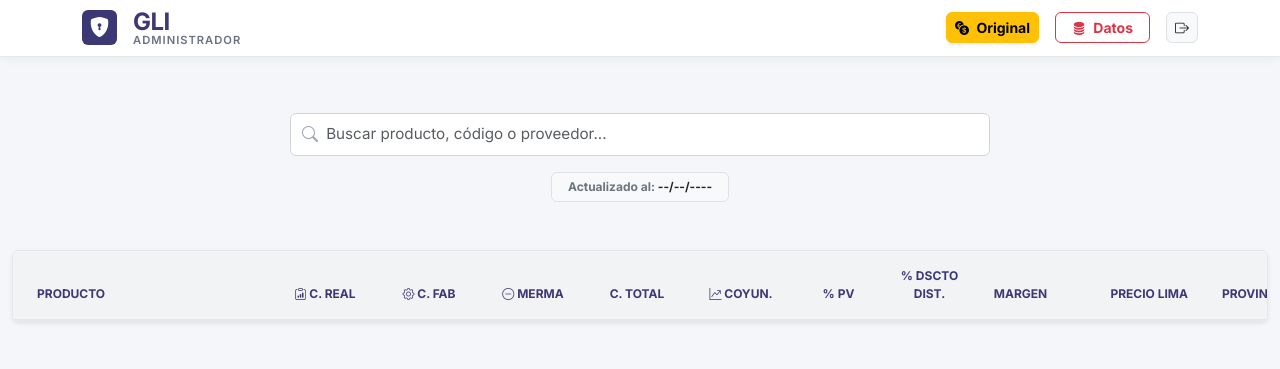
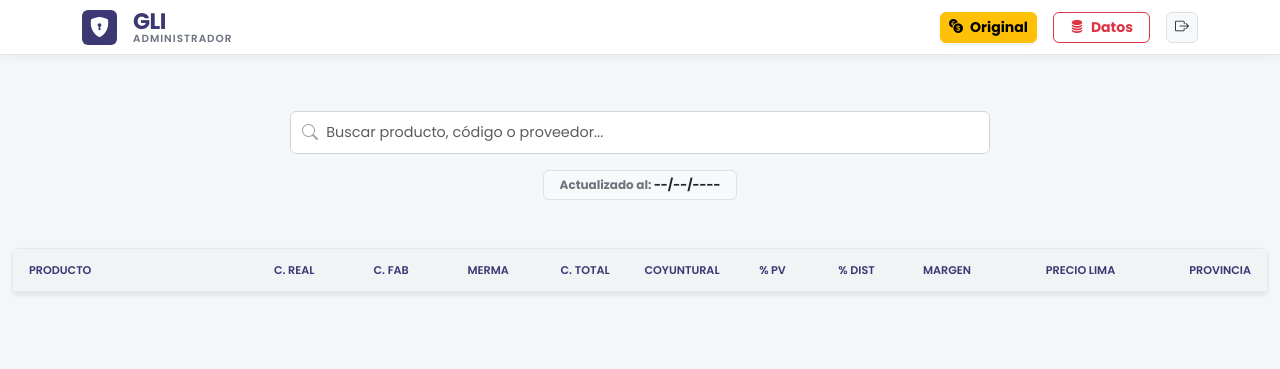
Before and after one commit to GrupoLinrosInterinsumos/gli_precios, a Flask app: template templates/index_admin.html in a window 1280 px wide. Shown: the top 369 px of the page. Run offline with Flask 3, Linux system fonts and the light colour scheme; the template is opened without the code that fills it, so the values that code supplies are empty.

Commit message:
Update index_admin.html

```diff
--- a/templates/index_admin.html
+++ b/templates/index_admin.html
@@ -7,49 +7,55 @@
 
     <link rel="preconnect" href="https://fonts.googleapis.com">
     <link rel="preconnect" href="https://fonts.gstatic.com" crossorigin>
-    <link href="https://fonts.googleapis.com/css2?family=Inter:wght@300;400;600;700&display=swap" rel="stylesheet">
+    <link href="https://fonts.googleapis.com/css2?family=Poppins:wght@300;400;500;600;700&display=swap" rel="stylesheet">
     <link href="https://cdn.jsdelivr.net/npm/bootstrap@5.3.0/dist/css/bootstrap.min.css" rel="stylesheet">
     <link rel="stylesheet" href="https://cdn.jsdelivr.net/npm/bootstrap-icons@1.10.0/font/bootstrap-icons.css">
 
     <style>
         :root { --primary-color: #3b3874; --accent-color: #2a2852; --bg-color: #f4f6f9; --white-pure: #ffffff; --text-dark: #1f2937; --text-light: #6b7280; }
-        body { background-color: var(--bg-color); font-family: 'Inter', sans-serif; color: var(--text-dark); margin:0; overflow-x: hidden; }
+        body { background-color: var(--bg-color); font-family: 'Poppins', sans-serif; color: var(--text-dark); margin:0; overflow-x: hidden; }
         .text-brand { color: var(--primary-color) !important; }
         .bg-brand { background-color: var(--primary-color) !important; color: white; }
         .navbar { background-color: var(--white-pure); box-shadow: 0 2px 10px rgba(0,0,0,0.05); padding: 0.6rem 1.5rem; border-bottom: 1px solid #e5e7eb;}
-        .brand-logo { font-weight: 800; font-size: 1.5rem; color: var(--primary-color); letter-spacing: -0.5px; line-height: 1; cursor: default; }
-        .brand-subtitle { font-size: 0.7rem; color: var(--text-light); font-weight: 600; letter-spacing: 1px; text-transform: uppercase; cursor: default; }
+        .brand-logo { font-weight: 700; font-size: 1.4rem; color: var(--primary-color); letter-spacing: -0.5px; line-height: 1; cursor: default; }
+        .brand-subtitle { font-size: 0.65rem; color: var(--text-light); font-weight: 600; letter-spacing: 1px; text-transform: uppercase; cursor: default; }
 
         .card-pro { background: var(--white-pure); border: 1px solid #e5e7eb; border-radius: 6px; box-shadow: 0 4px 6px rgba(0,0,0,0.02); }
         .upload-box { border: 2px dashed #d1d5db; border-radius: 6px; padding: 1.2rem; text-align: center; transition: 0.2s; cursor: pointer; background: #f9fafb; height: 100%; display: flex; flex-direction: column; justify-content: center; }
         .upload-box:hover { border-color: var(--primary-color); background-color: #f3f4f6; }
 
         .search-container { position: relative; max-width: 700px; margin: 0 auto; width: 100%; }
-        .search-input { border: 1px solid #d1d5db; border-radius: 6px; padding: 0.6rem 1.5rem 0.6rem 2.2rem; font-size: 0.95rem; background: var(--white-pure); width: 100%; transition: 0.2s;}
+        .search-input { border: 1px solid #d1d5db; border-radius: 6px; padding: 0.6rem 1.5rem 0.6rem 2.2rem; font-size: 0.9rem; background: var(--white-pure); width: 100%; transition: 0.2s;}
         .search-input:focus { outline: none; border-color: var(--primary-color); box-shadow: 0 0 0 3px rgba(59, 56, 116, 0.1); }
         .search-icon { position: absolute; left: 12px; top: 50%; transform: translateY(-50%); color: #9ca3af; font-size: 1rem; }
 
-        /* 🔥 SCROLL HORIZONTAL RESTAURADO 🔥 */
+        /* 🔥 CERO SCROLL HORIZONTAL: LA TABLA ENCAJA PERFECTO 🔥 */
         .table-container { border-radius: 6px; overflow: hidden; background: var(--white-pure); box-shadow: 0 4px 10px rgba(0,0,0,0.04); border: 1px solid #e5e7eb; width: 100%; }
-        .scroll-wrapper { width: 100%; max-height: 75vh; overflow-y: auto; overflow-x: auto; }
+        .scroll-wrapper { width: 100%; max-height: 75vh; overflow-y: auto; overflow-x: hidden; }
 
-        .table-pro { border-collapse: separate; border-spacing: 0; min-width: 1300px; width: 100%; font-size: 0.8rem; margin-bottom: 0; }
-        .table-pro thead th { position: sticky; top: 0; background-color: #f1f3f5; z-index: 10; border-bottom: 2px solid #e5e7eb; color: var(--primary-color); font-size: 0.75rem; text-transform: uppercase; padding: 1rem 0.5rem; font-weight: 700; text-align: center;}
-        .table-pro td { padding: 0.7rem 0.5rem; vertical-align: middle; border-bottom: 1px solid #f0f0f5; text-align: center; white-space: nowrap; overflow: hidden; text-overflow: ellipsis; }
+        .table-pro { table-layout: fixed; width: 100%; font-size: 0.75rem; margin-bottom: 0; border-collapse: separate; border-spacing: 0;}
+        .table-pro thead th { position: sticky; top: 0; background-color: #f1f3f5; z-index: 10; border-bottom: 2px solid #e5e7eb; color: var(--primary-color); font-size: 0.7rem; text-transform: uppercase; padding: 0.8rem 0.2rem; font-weight: 600; text-align: center;}
+        .table-pro td { padding: 0.6rem 0.2rem; vertical-align: middle; border-bottom: 1px solid #f0f0f5; text-align: center; white-space: nowrap; overflow: hidden; text-overflow: ellipsis; }
 
-        .price-tag { font-weight: 700; color: var(--primary-color); font-size: 1.05rem; }
+        /* Ajuste matemático para sumar 100% sin barras abajo */
+        .w-prod { width: 18%; text-align: left !important; padding-left: 1rem !important; }
+        .w-col { width: 7.5%; }
+        .w-desc { width: 6.5%; }
+        .w-precio { width: 10.5%; text-align: right !important; padding-right: 1rem !important; }
+
+        .price-tag { font-weight: 600; color: var(--primary-color); font-size: 0.95rem; }
         .price-secondary { color: #4b5563; }
-        .btn-edit-margen { background: rgba(59, 56, 116, 0.08); color: var(--primary-color); border: 1px solid rgba(59, 56, 116, 0.2); padding: 4px 10px; border-radius: 6px; font-size: 0.8rem; font-weight: 700; cursor: pointer; transition: 0.2s; width: 100%;}
+        .btn-edit-margen { background: rgba(59, 56, 116, 0.08); color: var(--primary-color); border: 1px solid rgba(59, 56, 116, 0.2); padding: 4px 10px; border-radius: 6px; font-size: 0.75rem; font-weight: 600; cursor: pointer; transition: 0.2s; width: 100%;}
         .btn-edit-margen:hover { background: var(--primary-color); color: white; }
 
         .badges-wrapper { display: flex; flex-wrap: wrap; gap: 4px; margin-top: 5px; }
-        .badge-custom { font-size: 0.65rem; padding: 2px 6px; border-radius: 4px; font-weight: 600; display: inline-flex; align-items: center; gap: 3px; background:#f3f4f6; color:#4b5563; border: 1px solid #e5e7eb;}
+        .badge-custom { font-size: 0.6rem; padding: 2px 6px; border-radius: 4px; font-weight: 500; display: inline-flex; align-items: center; gap: 3px; background:#f3f4f6; color:#4b5563; border: 1px solid #e5e7eb;}
 
         .row-coyuntural td { background-color: #fdf2f8 !important; }
         .btn-coyuntural-active { background-color: #dc2626; color: white; border-color: #b91c1c; }
         .btn-coyuntural-inactive { background-color: #ffffff; color: #4b5563; border: 1px solid #d1d5db; }
 
-        .btn-accion { background: #ffffff; border: 1px solid #d1d5db; border-radius: 6px; padding: 3px 6px; font-weight: 600; color: #374151; font-size: 0.8rem; width: 100%; transition: 0.2s;}
+        .btn-accion { background: #ffffff; border: 1px solid #d1d5db; border-radius: 6px; padding: 3px 5px; font-weight: 500; color: #374151; font-size: 0.75rem; width: 100%; transition: 0.2s;}
         .btn-accion:hover { background: #f3f4f6; border-color: #9ca3af; }
 
         @media (max-width: 768px) { .mobile-hide-text { display: none !important; } }
@@ -146,17 +152,17 @@
             <table class="table table-pro mb-0">
                 <thead>
                     <tr>
-                        <th style="width: 20%; padding-left: 1.5rem; text-align: left;">Producto</th>
-                        <th style="width: 8%;"><i class="bi bi-clipboard-data"></i> C. Real</th>
-                        <th style="width: 8%;"><i class="bi bi-gear"></i> C. Fab</th>
-                        <th style="width: 8%;"><i class="bi bi-dash-circle"></i> Merma</th>
-                        <th style="width: 8%;">C. Total</th>
-                        <th style="width: 8%;"><i class="bi bi-graph-up-arrow"></i> Coyun.</th>
-                        <th style="width: 7%;">% PV</th>
-                        <th style="width: 7%;">% Dscto Dist.</th>
-                        <th style="width: 7%;">Margen</th>
-                        <th style="width: 10%; text-align: right;">Precio Lima</th>
-                        <th style="width: 10%; text-align: right; padding-right: 1.5rem;">Provincia</th>
+                        <th class="w-prod">Producto</th>
+                        <th class="w-col">C. Real</th>
+                        <th class="w-col">C. Fab</th>
+                        <th class="w-col">Merma</th>
+                        <th class="w-col">C. Total</th>
+                        <th class="w-col">Coyuntural</th>
+                        <th class="w-desc">% PV</th>
+                        <th class="w-desc">% Dist</th>
+                        <th class="w-col">Margen</th>
+                        <th class="w-precio">Precio Lima</th>
+                        <th class="w-precio">Provincia</th>
                     </tr>
                 </thead>
                 <tbody id="tablaResultados"></tbody>
@@ -335,8 +341,8 @@
 
                 htmlContent += `
                 <tr class="${rowClass}">
-                    <td class="text-start ps-4" title="${p.nombre}">
-                        <div class="fw-bold text-dark" style="font-size: 0.9rem;">
+                    <td class="text-start ps-2" title="${p.nombre}">
+                        <div class="fw-bold text-dark" style="font-size: 0.85rem;">
                             ${p.nombre}
                             <button class="btn btn-sm btn-light border p-1 py-0 ms-1" style="color:var(--primary-color);" onclick="clonarProducto('${safeName}')" title="Clonar"><i class="bi bi-copy"></i></button>
                             <button class="btn btn-sm btn-light border text-danger p-1 py-0" onclick="eliminarProducto('${safeName}')" title="Eliminar"><i class="bi bi-trash-fill"></i></button>
@@ -355,11 +361,11 @@
 
                     <td class="text-end">
                         <div class="price-tag">${sim} ${vl.toFixed(2)}</div>
-                        <div class="text-muted small" style="font-size:0.65rem; font-weight:700;">LIMA (${txt})</div>
+                        <div class="text-muted small" style="font-size:0.6rem; font-weight:600;">LIMA (${txt})</div>
                     </td>
                     <td class="text-end pe-4">
                         <div class="price-tag price-secondary">${sim} ${vp.toFixed(2)}</div>
-                        <div class="text-muted small" style="font-size:0.65rem; font-weight:700;">AQP/TRU (${txt})</div>
+                        <div class="text-muted small" style="font-size:0.6rem; font-weight:600;">AQP/TRU (${txt})</div>
                     </td>
                 </tr>`;
             });
@@ -404,7 +410,7 @@
     function abrirModalExportar() {
         let divLista = document.getElementById('listaProductosExportar');
         divLista.innerHTML = '';
-        allProductsData.forEach(p => { divLista.innerHTML += `<div class="form-check mb-1 border-bottom border-light"><input class="form-check-input chk-exportar" type="checkbox" value="${p.nombre}" checked> <label class="form-check-label text-dark fw-bold" style="font-size:0.85rem;">${p.nombre}</label></div>`; });
+        allProductsData.forEach(p => { divLista.innerHTML += `<div class="form-check mb-1 border-bottom border-light"><input class="form-check-input chk-exportar" type="checkbox" value="${p.nombre}" checked> <label class="form-check-label text-dark fw-bold" style="font-size:0.8rem;">${p.nombre}</label></div>`; });
         new bootstrap.Modal(document.getElementById('modalExportar')).show();
     }
 
```
